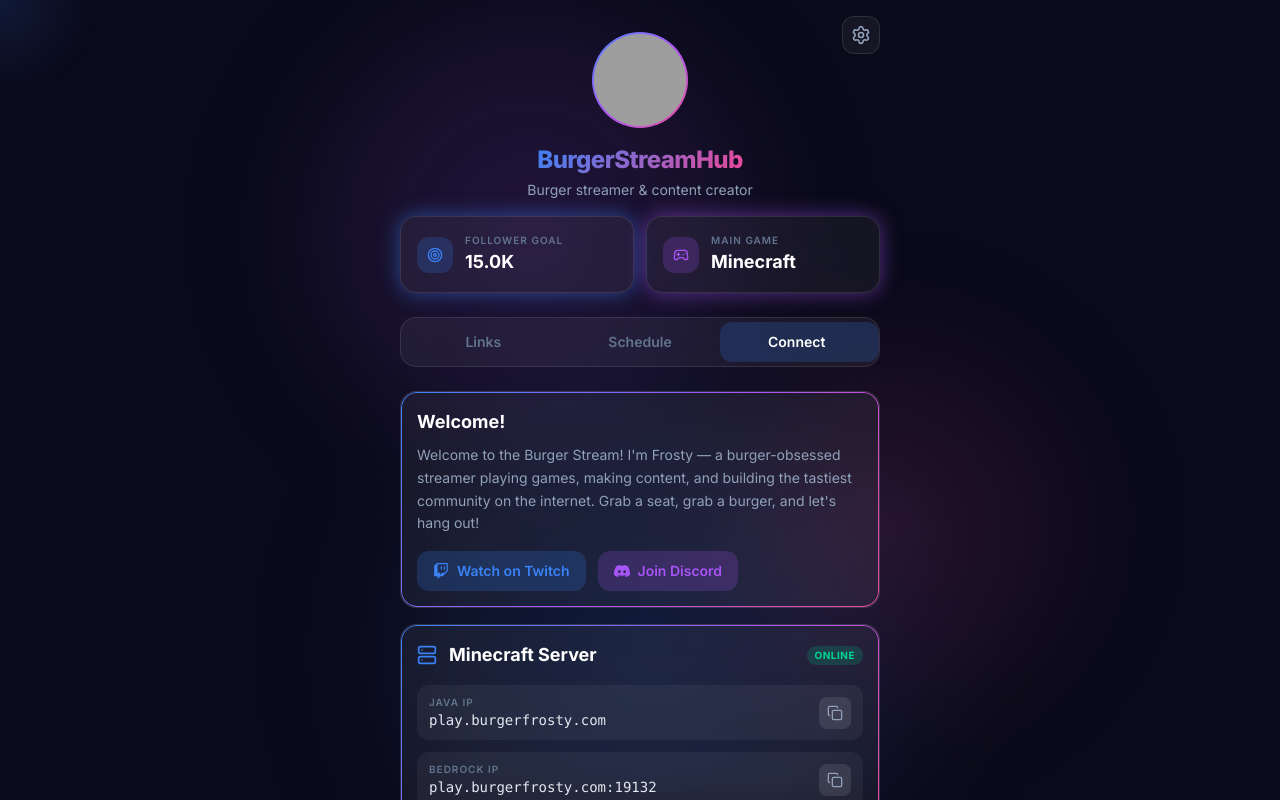
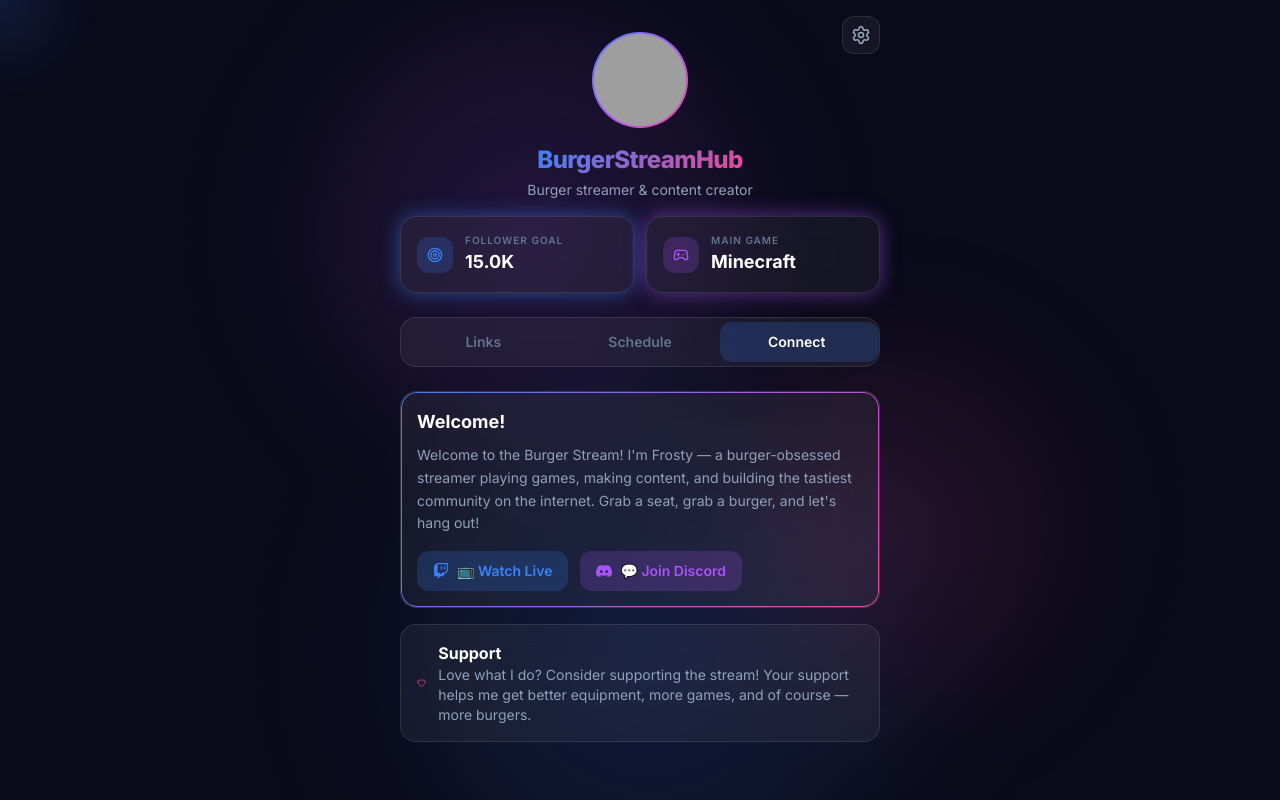
Before and after one commit to skylord1711/burgers, a React (Vite) app: page / in a window 1280 px wide. Both pictures are taken after a click on the button "Connect". Shown: the top 800 px of the page. Built offline with nearby package versions, Linux system fonts and the light colour scheme; grey boxes are pictures that could not be loaded.

Commit message:
Remove Twitch, YouTube, and Minecraft server

```diff
--- a/src/App.tsx
+++ b/src/App.tsx
@@ -9,7 +9,7 @@
 
 function AppContent() {
   const { settings, updateSettings, updateSocialPlatform, trackClick, resetStats } = useSettings();
-  const { toasts, addToast, removeToast } = useToast();
+  const { toasts, removeToast } = useToast();
 
   return (
     <Routes>
@@ -19,7 +19,6 @@
           <HomePage
             settings={settings}
             trackClick={trackClick}
-            addToast={addToast}
             toasts={toasts}
             removeToast={removeToast}
           />
--- a/src/components/ConnectTab.tsx
+++ b/src/components/ConnectTab.tsx
@@ -1,33 +1,14 @@
-import { useState } from "react";
 import { motion } from "framer-motion";
-import { Copy, Check, Server, Heart } from "lucide-react";
+import { Heart } from "lucide-react";
 import GlassCard from "./GlassCard";
 import SvgIcon from "./SvgIcon";
 import type { ConnectSettings } from "../types";
 
 interface ConnectTabProps {
   connect: ConnectSettings;
-  onCopy: (message: string) => void;
 }
 
-export default function ConnectTab({ connect, onCopy }: ConnectTabProps) {
-  const [copiedJava, setCopiedJava] = useState(false);
-  const [copiedBedrock, setCopiedBedrock] = useState(false);
-
-  const handleCopyJava = () => {
-    navigator.clipboard.writeText(connect.minecraftJavaIP);
-    setCopiedJava(true);
-    onCopy("Server IP copied!");
-    setTimeout(() => setCopiedJava(false), 2000);
-  };
-
-  const handleCopyBedrock = () => {
-    navigator.clipboard.writeText(`${connect.minecraftBedrockIP}:${connect.minecraftBedrockPort}`);
-    setCopiedBedrock(true);
-    onCopy("Bedrock IP copied!");
-    setTimeout(() => setCopiedBedrock(false), 2000);
-  };
-
+export default function ConnectTab({ connect }: ConnectTabProps) {
   return (
     <div className="px-4 pb-8 space-y-4">
       <motion.div initial={{ opacity: 0, y: 20 }} animate={{ opacity: 1, y: 0 }}>
@@ -43,7 +24,7 @@
               className="flex items-center gap-2 rounded-xl bg-primary/20 hover:bg-primary/30 transition-colors px-4 py-2.5 text-sm font-semibold text-primary"
             >
               <SvgIcon name={connect.button1Icon} className="h-4 w-4" />
-              {connect.button1Label.replace(/^[^\s]+\s/, "")}
+              <span className="truncate">{connect.button1Label}</span>
             </a>
             <a
               href={connect.button2Url}
@@ -52,7 +33,7 @@
               className="flex items-center gap-2 rounded-xl bg-secondary/20 hover:bg-secondary/30 transition-colors px-4 py-2.5 text-sm font-semibold text-secondary"
             >
               <SvgIcon name={connect.button2Icon} className="h-4 w-4" />
-              {connect.button2Label.replace(/^[^\s]+\s/, "")}
+              <span className="truncate">{connect.button2Label}</span>
             </a>
           </div>
         </GlassCard>
@@ -62,58 +43,6 @@
         initial={{ opacity: 0, y: 20 }}
         animate={{ opacity: 1, y: 0 }}
         transition={{ delay: 0.1 }}
-      >
-        <GlassCard gradientBorder>
-          <div className="flex items-center gap-3 mb-4">
-            <Server className="h-5 w-5 text-primary" />
-            <h3 className="text-lg font-bold text-white">Minecraft Server</h3>
-            <span
-              className={`ml-auto rounded-full px-2 py-0.5 text-[10px] font-bold uppercase tracking-wider ${
-                connect.minecraftOnline
-                  ? "bg-emerald-500/20 text-emerald-400"
-                  : "bg-red-500/20 text-red-400"
-              }`}
-            >
-              {connect.minecraftOnline ? "Online" : "Offline"}
-            </span>
-          </div>
-
-          <div className="space-y-3">
-            <div className="flex items-center justify-between rounded-xl bg-white/5 px-3 py-2.5">
-              <div>
-                <p className="text-[10px] uppercase tracking-widest text-slate-500 font-semibold">Java IP</p>
-                <p className="text-sm font-mono text-slate-200">{connect.minecraftJavaIP}</p>
-              </div>
-              <button
-                onClick={handleCopyJava}
-                className="rounded-lg bg-white/10 hover:bg-white/20 transition-colors p-2"
-              >
-                {copiedJava ? <Check className="h-4 w-4 text-emerald-400" /> : <Copy className="h-4 w-4 text-slate-400" />}
-              </button>
-            </div>
-
-            <div className="flex items-center justify-between rounded-xl bg-white/5 px-3 py-2.5">
-              <div>
-                <p className="text-[10px] uppercase tracking-widest text-slate-500 font-semibold">Bedrock IP</p>
-                <p className="text-sm font-mono text-slate-200">
-                  {connect.minecraftBedrockIP}:{connect.minecraftBedrockPort}
-                </p>
-              </div>
-              <button
-                onClick={handleCopyBedrock}
-                className="rounded-lg bg-white/10 hover:bg-white/20 transition-colors p-2"
-              >
-                {copiedBedrock ? <Check className="h-4 w-4 text-emerald-400" /> : <Copy className="h-4 w-4 text-slate-400" />}
-              </button>
-            </div>
-          </div>
-        </GlassCard>
-      </motion.div>
-
-      <motion.div
-        initial={{ opacity: 0, y: 20 }}
-        animate={{ opacity: 1, y: 0 }}
-        transition={{ delay: 0.2 }}
       >
         <GlassCard>
           <div className="flex items-center gap-3">
--- a/src/constants.ts
+++ b/src/constants.ts
@@ -27,26 +27,6 @@
       followers: 3200,
       isLive: false,
     },
-    {
-      id: "twitch",
-      name: "Twitch",
-      icon: "twitch",
-      username: "burgerfrosty",
-      url: "https://twitch.tv/burgerfrosty",
-      description: "Live streams daily",
-      followers: 6200,
-      isLive: true,
-    },
-    {
-      id: "youtube",
-      name: "YouTube",
-      icon: "youtube",
-      username: "BurgerFrosty",
-      url: "https://youtube.com/@burgerfrosty",
-      description: "VODs & highlights",
-      followers: 10400,
-      isLive: false,
-    },
   ],
   schedule: [
     { day: "Monday", time: "9:45PM EST", emoji: "🍔" },
@@ -60,13 +40,10 @@
   connect: {
     welcomeText:
       "Welcome to the Burger Stream! I'm Frosty — a burger-obsessed streamer playing games, making content, and building the tastiest community on the internet. Grab a seat, grab a burger, and let's hang out!",
-    minecraftJavaIP: "play.burgerfrosty.com",
-    minecraftBedrockIP: "play.burgerfrosty.com",
-    minecraftBedrockPort: "19132",
-    minecraftOnline: true,
+
     supportText:
       "Love what I do? Consider supporting the stream! Your support helps me get better equipment, more games, and of course — more burgers.",
-    button1Label: "📺 Watch on Twitch",
+    button1Label: "📺 Watch Live",
     button1Icon: "twitch",
     button1Url: "https://twitch.tv/burgerfrosty",
     button2Label: "💬 Join Discord",
--- a/src/pages/ControlPanel.tsx
+++ b/src/pages/ControlPanel.tsx
@@ -14,7 +14,6 @@
   BarChart3,
   Globe,
   MessageCircle,
-  Server,
   LogOut,
 } from "lucide-react";
 import GlassCard from "../components/GlassCard";
@@ -432,61 +431,6 @@
               </div>
             </div>
 
-            <div className="border-t border-white/10 pt-3">
-              <div className="flex items-center gap-2 mb-3">
-                <Server className="h-4 w-4 text-primary" />
-                <span className="text-xs font-bold text-slate-300 uppercase tracking-wider">Minecraft Server</span>
-              </div>
-              <div className="grid grid-cols-2 gap-2">
-                <div>
-                  <label className="block text-xs text-slate-400 mb-1">Java IP</label>
-                  <input
-                    type="text"
-                    value={settings.connect.minecraftJavaIP}
-                    onChange={(e) =>
-                      updateSettings({ connect: { ...settings.connect, minecraftJavaIP: e.target.value } })
-                    }
-                    className="w-full rounded-lg bg-white/5 border border-white/10 px-2.5 py-1.5 text-xs text-white font-mono focus:outline-none focus:ring-1 focus:ring-primary/50"
-                  />
-                </div>
-                <div>
-                  <label className="block text-xs text-slate-400 mb-1">Bedrock IP</label>
-                  <input
-                    type="text"
-                    value={settings.connect.minecraftBedrockIP}
-                    onChange={(e) =>
-                      updateSettings({ connect: { ...settings.connect, minecraftBedrockIP: e.target.value } })
-                    }
-                    className="w-full rounded-lg bg-white/5 border border-white/10 px-2.5 py-1.5 text-xs text-white font-mono focus:outline-none focus:ring-1 focus:ring-primary/50"
-                  />
-                </div>
-                <div>
-                  <label className="block text-xs text-slate-400 mb-1">Bedrock Port</label>
-                  <input
-                    type="text"
-                    value={settings.connect.minecraftBedrockPort}
-                    onChange={(e) =>
-                      updateSettings({ connect: { ...settings.connect, minecraftBedrockPort: e.target.value } })
-                    }
-                    className="w-full rounded-lg bg-white/5 border border-white/10 px-2.5 py-1.5 text-xs text-white font-mono focus:outline-none focus:ring-1 focus:ring-primary/50"
-                  />
-                </div>
-                <div className="flex items-end pb-1.5">
-                  <label className="flex items-center gap-1.5 text-xs text-slate-400">
-                    <input
-                      type="checkbox"
-                      checked={settings.connect.minecraftOnline}
-                      onChange={(e) =>
-                        updateSettings({ connect: { ...settings.connect, minecraftOnline: e.target.checked } })
-                      }
-                      className="rounded bg-white/10 border-white/20"
-                    />
-                    Online
-                  </label>
-                </div>
-              </div>
-            </div>
-
             <div>
               <label className="block text-xs text-slate-400 mb-1">Support Text</label>
               <textarea
--- a/src/pages/HomePage.tsx
+++ b/src/pages/HomePage.tsx
@@ -1,6 +1,6 @@
 import { useState, useEffect, createContext, useContext } from "react";
 import { AnimatePresence } from "framer-motion";
-import type { SiteSettings, ToastMessage, ToastType } from "../types";
+import type { SiteSettings, ToastMessage } from "../types";
 import { TAB_NAMES } from "../constants";
 import Spinner from "../components/Spinner";
 import AnimatedBackground from "../components/AnimatedBackground";
@@ -30,7 +30,6 @@
 interface HomePageProps {
   settings: SiteSettings;
   trackClick: (id: string) => void;
-  addToast: (message: string, type?: ToastType) => void;
   toasts: ToastMessage[];
   removeToast: (id: string) => void;
 }
@@ -38,7 +37,6 @@
 export default function HomePage({
   settings,
   trackClick,
-  addToast,
   toasts,
   removeToast,
 }: HomePageProps) {
@@ -49,10 +47,6 @@
     const timer = setTimeout(() => setLoading(false), 2000);
     return () => clearTimeout(timer);
   }, []);
-
-  const handleCopy = (message: string) => {
-    addToast(message, "success");
-  };
 
   return (
     <SettingsContext.Provider value={{ settings, trackClick }}>
@@ -66,7 +60,7 @@
         <AnimatePresence mode="wait">
           {activeTab === "Links" && <LinksTab key="links" platforms={settings.socialPlatforms} onTrack={trackClick} />}
           {activeTab === "Schedule" && <ScheduleTab key="schedule" schedule={settings.schedule} />}
-          {activeTab === "Connect" && <ConnectTab key="connect" connect={settings.connect} onCopy={handleCopy} />}
+          {activeTab === "Connect" && <ConnectTab key="connect" connect={settings.connect} />}
         </AnimatePresence>
       </div>
 
--- a/src/types.ts
+++ b/src/types.ts
@@ -17,10 +17,7 @@
 
 export interface ConnectSettings {
   welcomeText: string;
-  minecraftJavaIP: string;
-  minecraftBedrockIP: string;
-  minecraftBedrockPort: string;
-  minecraftOnline: boolean;
+
   supportText: string;
   button1Label: string;
   button1Icon: string;
```
